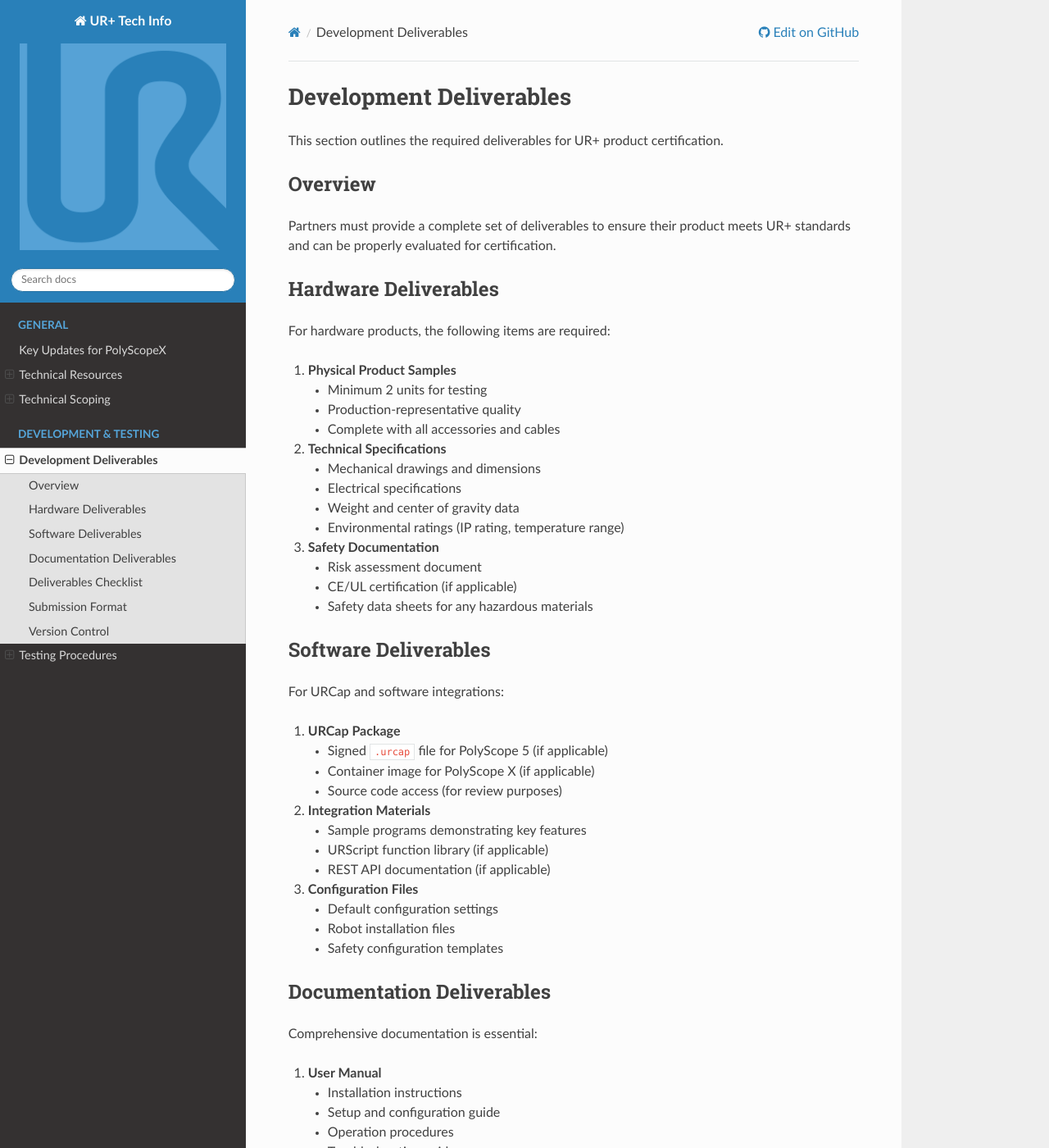
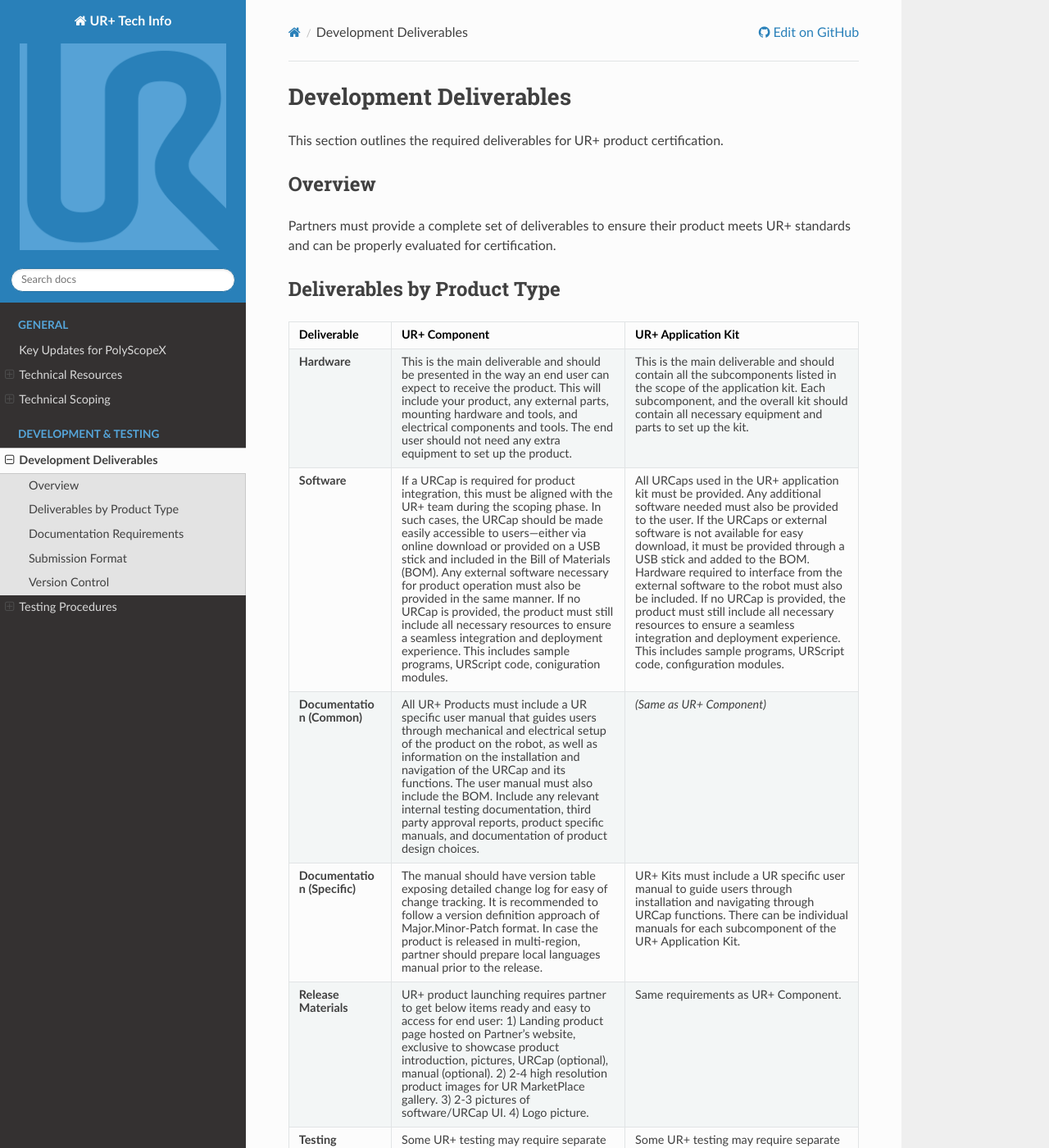
Before and after one commit to FuNingHu/urplus-tech-info, a Sphinx documentation site: the page built from docs/source/development_deliverables.rst, in a window 1280 px wide and 1400 px high. Shown: the whole window at 82% size. Built offline with Sphinx 7.4.7 and the Read the Docs theme 3.1.0, drawn with Linux system fonts in a browser that asks for light colours; some of the changed text lies outside the part shown.

Commit message:
general update

```diff
--- /dev/null
+++ b/docs/source/_static/custom.css
@@ -0,0 +1,29 @@
+/* Custom table styles */
+.rst-content table.docutils {
+    width: 100%;
+    table-layout: fixed;
+}
+
+.rst-content table.docutils td,
+.rst-content table.docutils th {
+    word-wrap: break-word;
+    overflow-wrap: break-word;
+    white-space: normal;
+    vertical-align: top;
+    padding: 8px 12px;
+}
+
+/* First column - Deliverable name */
+.rst-content table.docutils td:first-child,
+.rst-content table.docutils th:first-child {
+    width: 18%;
+    font-weight: bold;
+}
+
+/* Second and third columns - Description */
+.rst-content table.docutils td:nth-child(2),
+.rst-content table.docutils th:nth-child(2),
+.rst-content table.docutils td:nth-child(3),
+.rst-content table.docutils th:nth-child(3) {
+    width: 41%;
+}
--- a/docs/source/conf.py
+++ b/docs/source/conf.py
@@ -27,6 +27,7 @@
 
 html_theme = 'sphinx_rtd_theme'
 html_static_path = ['_static']
+html_css_files = ['custom.css']
 
 # Theme options
 html_theme_options = {
@@ -35,7 +36,6 @@
     'sticky_navigation': True,
     'includehidden': True,
     'titles_only': False,
-    'display_version': True,
 }
 
 # Logo
--- a/docs/source/development_deliverables.rst
+++ b/docs/source/development_deliverables.rst
@@ -8,127 +8,60 @@
 
 Partners must provide a complete set of deliverables to ensure their product meets UR+ standards and can be properly evaluated for certification.
 
-Hardware Deliverables
----------------------
+Deliverables by Product Type
+----------------------------
 
-For hardware products, the following items are required:
+.. list-table::
+   :header-rows: 1
+   :widths: 18 41 41
+   :class: tight-table
 
-1. **Physical Product Samples**
+   * - Deliverable
+     - UR+ Component
+     - UR+ Application Kit
+   * - **Hardware**
+     - This is the main deliverable and should be presented in the way an end user can expect to receive the product. This will include your product, any external parts, mounting hardware and tools, and electrical components and tools. The end user should not need any extra equipment to set up the product.
+     - This is the main deliverable and should contain all the subcomponents listed in the scope of the application kit. Each subcomponent, and the overall kit should contain all necessary equipment and parts to set up the kit.
+   * - **Software**
+     - If a URCap is required for product integration, this must be aligned with the UR+ team during the scoping phase. In such cases, the URCap should be made easily accessible to users—either via online download or provided on a USB stick and included in the Bill of Materials (BOM). Any external software necessary for product operation must also be provided in the same manner. If no URCap is provided, the product must still include all necessary resources to ensure a seamless integration and deployment experience. This includes sample programs, URScript code, coniguration modules.
+     - All URCaps used in the UR+ application kit must be provided. Any additional software needed must also be provided to the user. If the URCaps or external software is not available for easy download, it must be provided through a USB stick and added to the BOM. Hardware required to interface from the external software to the robot must also be included. If no URCap is provided, the product must still include all necessary resources to ensure a seamless integration and deployment experience. This includes sample programs, URScript code, configuration modules.
+   * - **Documentation** (Common)
+     - All UR+ Products must include a UR specific user manual that guides users through mechanical and electrical setup of the product on the robot, as well as information on the installation and navigation of the URCap and its functions. The user manual must also include the BOM. Include any relevant internal testing documentation, third party approval reports, product specific manuals, and documentation of product design choices.
+     - *(Same as UR+ Component)*
+   * - **Documentation** (Specific)
+     - The manual should have version table exposing detailed change log for easy of change tracking. It is recommended to follow a version definition approach of Major.Minor-Patch format. In case the product is released in multi-region, partner should prepare local languages manual prior to the release.
+     - UR+ Kits must include a UR specific user manual to guide users through installation and navigating through URCap functions. There can be individual manuals for each subcomponent of the UR+ Application Kit.
+   * - **Release Materials**
+     - UR+ product launching requires partner to get below items ready and easy to access for end user: 1) Landing product page hosted on Partner's website, exclusive to showcase product introduction, pictures, URCap (optional), manual (optional). 2) 2-4 high resolution product images for UR MarketPlace gallery. 3) 2-3 pictures of software/URCap UI. 4) Logo picture.
+     - Same requirements as UR+ Component.
+   * - **Testing Artifacts**
+     - Some UR+ testing may require separate components that can assist or aid in the approval of the product. These parts must be packed or labeled separately, to distinguish between "the product" and assistive parts.
+     - Some UR+ testing may require separate components that can assist or aid in the approval of the product. These parts must be packed or labeled separately, to distinguish between "the product" and assistive parts.
 
-   * Minimum 2 units for testing
-   * Production-representative quality
-   * Complete with all accessories and cables
-
-2. **Technical Specifications**
-
-   * Mechanical drawings and dimensions
-   * Electrical specifications
-   * Weight and center of gravity data
-   * Environmental ratings (IP rating, temperature range)
-
-3. **Safety Documentation**
-
-   * Risk assessment document
-   * CE/UL certification (if applicable)
-   * Safety data sheets for any hazardous materials
-
-Software Deliverables
----------------------
-
-For URCap and software integrations:
-
-1. **URCap Package**
-
-   * Signed ``.urcap`` file for PolyScope 5 (if applicable)
-   * Container image for PolyScope X (if applicable)
-   * Source code access (for review purposes)
-
-2. **Integration Materials**
-
-   * Sample programs demonstrating key features
-   * URScript function library (if applicable)
-   * REST API documentation (if applicable)
-
-3. **Configuration Files**
-
-   * Default configuration settings
-   * Robot installation files
-   * Safety configuration templates
-
-Documentation Deliverables
+Documentation Requirements
 --------------------------
 
-Comprehensive documentation is essential:
+The user manual should cover, but not limited to:
 
-1. **User Manual**
+1. Cobot TCP (Tool Center Point) configuration
+2. Cobot mounting configuration
+3. Cobot payload settings
+4. Tool-IO configuration
+5. Safety IO / Plan configuration (if applicable)
+6. Others
 
-   * Installation instructions
-   * Setup and configuration guide
-   * Operation procedures
-   * Troubleshooting guide
-   * Safety warnings and precautions
+The manual needs to cover product key specifications:
 
-2. **Quick Start Guide**
+1. Product weight
+2. Product power (rated, peak, range)
+3. Product cleanroom level
+4. Product stroke (applies to external axis)
+5. Maximum velocity (applies to external axis)
+6. Maximum force (applies to gripper)
+7. Dependencies (if applicable)
 
-   * Single-page setup overview
-   * Basic operation steps
-   * QR code linking to full documentation
-
-3. **Technical Documentation**
-
-   * API reference (if applicable)
-   * Communication protocol specifications
-   * Integration architecture diagram
-
-4. **Marketing Materials**
-
-   * Product images (high resolution)
-   * Product description for UR+ Showroom
-   * Demo video (recommended)
-
-Deliverables Checklist
-----------------------
-
-.. list-table:: Required Deliverables
-   :header-rows: 1
-   :widths: 40 20 20 20
-
-   * - Item
-     - Hardware Products
-     - Software Products
-     - Both
-   * - Product samples
-     - ✓
-     -
-     -
-   * - Technical specifications
-     - ✓
-     -
-     -
-   * - URCap package
-     -
-     - ✓
-     -
-   * - Sample programs
-     -
-     -
-     - ✓
-   * - User manual
-     -
-     -
-     - ✓
-   * - Quick start guide
-     -
-     -
-     - ✓
-   * - Safety documentation
-     - ✓
-     -
-     -
-   * - Marketing materials
-     -
-     -
-     - ✓
+.. note::
+   The manual should have a version table exposing detailed change log for ease of change tracking. It is recommended to follow a version definition approach of **Major.Minor-Patch** format. In case the product is released in multi-region, partner should prepare local language manuals prior to the release.
 
 Submission Format
 -----------------
@@ -138,7 +71,7 @@
 * Software packages with version numbers
 * Organized folder structure
 
-.. note::
+.. warning::
    Incomplete deliverables will delay the certification process. Ensure all items are ready before submission.
 
 Version Control
--- a/docs/source/index.rst
+++ b/docs/source/index.rst
@@ -1,5 +1,5 @@
-UR+ Technical Information - Updated for PolyScope X
-===================================================
+UR+ Technical Information (PolyScope X)
+=======================================
 
 This document outlines the requirements and processes for developing, testing, and approving UR+ products to ensure seamless integration with Universal Robots. It includes hardware and software deliverables, technical scoping, development expectations, testing procedures, and user manual standards. With the introduction of PolyScope X, several elements have changed to support future-proof product development.
 
```
Also changed, not shown: docs/source/technical_resource.rst (+6 -5 lines), docs/source/testing_process.rst (deleted), 1 other file.
